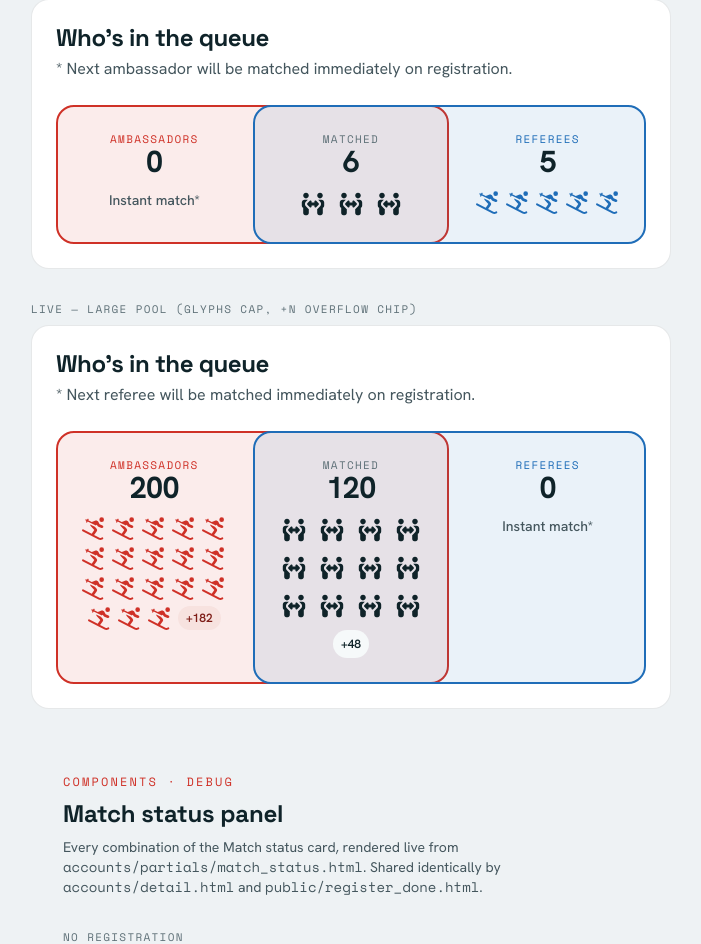
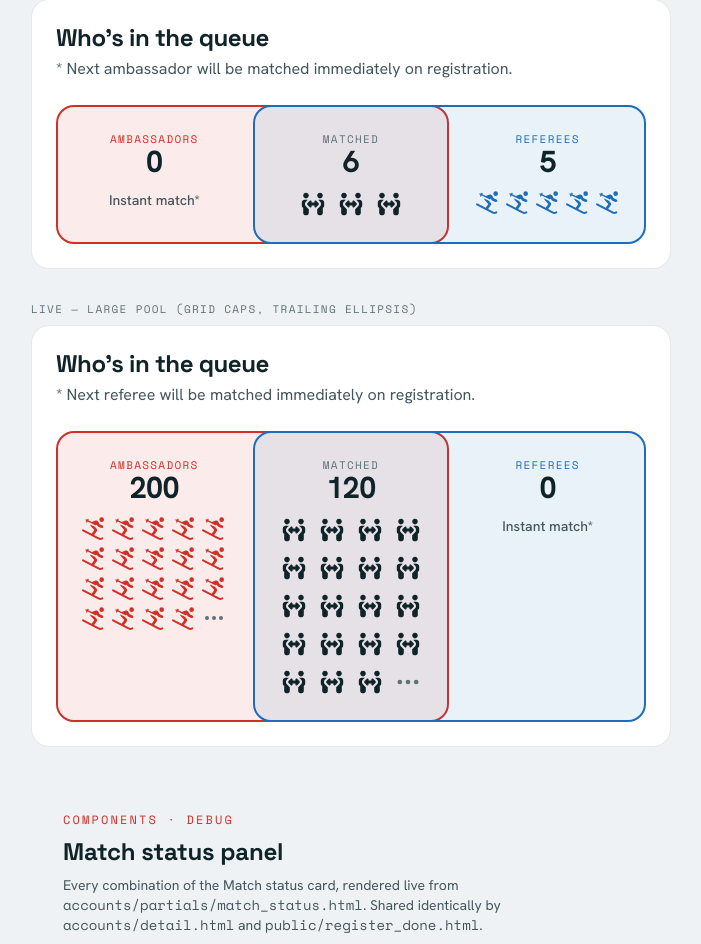
Before and after one commit to hugorodgerbrown/ambassadeurs, a Django app: page /debug/components/ in a window 1280 px wide. Shown: the part 912-1856 px from the top of the page, without its empty margins (289-990 px from the left). Run offline with Django 5.2, Linux system fonts and the light colour scheme; data that the repository does not hold is empty; style sheets or scripts are compiled from the project's sources; parts of the project's set-up code (start-up, migrations or seed data) failed here and were passed over.

Commit message:
VERB-145: replace the "+N" chip with a trailing ellipsis glyph
The number chip drew the eye and invited pointless drawn-vs-total arithmetic.
Instead each column fills a fixed 20-slot grid (5-across, pinned via max-width so
it's the same grid at every width): up to 20 items draw 1:1, and at 21+ the 20th
slot becomes a muted ellipsis glyph ("and more"). The header stays the only
number, so there is nothing to reconcile.

- selectors: _capped returns (glyphs, truncated: bool) — (cap-1) glyphs + an
  ellipsis flag when over; caps raised to 20/20. QueueColumn/QueueMatches carry
  `truncated` in place of `overflow`.
- template: ellipsis SVG (three dots, muted) in the final slot; grid pinned to
  5-across with max-w so it's a stable 4-row (waiting) grid.

Co-Authored-By: Claude Opus 4.8 <noreply@anthropic.com>

```diff
--- a/debug/views.py
+++ b/debug/views.py
@@ -602,7 +602,7 @@ def components(request: HttpRequest) -> HttpResponse:
             matches=3,
         ),
         _queue_scenario(
-            "Live — large pool (glyphs cap, +N overflow chip)",
+            "Live — large pool (grid caps, trailing ellipsis)",
             is_open=True,
             ambassadors=200,
             referees=0,
--- a/templates/includes/_queue_snapshot.html
+++ b/templates/includes/_queue_snapshot.html
@@ -12,12 +12,13 @@ Include contract (single param):
   queue — a matching.selectors.QueueSnapshotContext:
             {ambassadors, matches, referees, is_open, opens_at,
              days_until_open, instant_match_role}
-          QueueColumn  = {count, glyphs, overflow}
-          QueueMatches = {count, people, glyphs, overflow}
-          `glyphs` is a list to iterate (one icon each); `overflow` is the count
-          not drawn, rendered as a trailing "+N" chip so glyphs + chip
-          reconcile to `count`. `instant_match_role` drives the subheader and
-          the empty-side "Instant match*" label.
+          QueueColumn  = {count, glyphs, truncated}
+          QueueMatches = {count, people, glyphs, truncated}
+          `glyphs` is a list to iterate (one icon each); `truncated` is True when
+          the pool overran the fixed grid, drawing a trailing ellipsis glyph in
+          the last slot (the header carries the exact count).
+          `instant_match_role` drives the subheader and the empty-side
+          "Instant match*" label.
 
 The "id" is kept on the outer card so a future hx-get can target it for
 polling — no polling in this ticket.
@@ -58,7 +59,11 @@ polling — no polling in this ticket.
                     {% plural %}
                         {{ c }} ambassadors waiting
                     {% endblocktranslate %}
-                    <div class="flex flex-wrap justify-center gap-1.5" role="img" aria-label="{{ amb_label }}">
+                    <div
+                        class="mx-auto flex max-w-36 flex-wrap justify-center gap-1.5"
+                        role="img"
+                        aria-label="{{ amb_label }}"
+                    >
                         {% for _ in queue.ambassadors.glyphs %}
                             {% comment %}Waiting person (Font Awesome, CC BY 4.0).{% endcomment %}
                             <svg
@@ -70,12 +75,13 @@ polling — no polling in this ticket.
                                 <path d="M416 56a56 56 0 1 1 112 0 56 56 0 1 1 -112 0zM2.7 300.9c6.1-11.8 20.6-16.3 32.4-10.2l197.8 102.7 62.3-87.2-82-92.2c-11-12.4-16.2-27.5-16.2-42.4l111.6 53.4 42.9 48.2c14.9 16.7 16.2 41.6 3.2 59.8l-64.4 90.2 128.3 66.6c13.6 7.1 29.8 7.2 43.6 .3l15.2-7.6c11.9-5.9 26.3-1.1 32.2 10.7s1.1 26.3-10.7 32.2l-15.2 7.6c-27.5 13.7-59.9 13.5-87.2-.7L12.9 333.3C1.2 327.2-3.4 312.7 2.7 300.9zM103 49.6l18 8.7 8.7-17.4c4-7.9 13.6-11.1 21.5-7.2s11.1 13.6 7.2 21.5l-8.5 17 84.8 41 .4-.2 76.1-33.8c31.3-13.9 67.9-.7 83.2 29.9l28.9 57.8 68.7 27.5c16.4 6.6 24.4 25.2 17.8 41.6s-25.2 24.4-41.6 17.8L393.8 224c-10.9-4.4-19.8-12.6-25.1-23.1l-11.5-23.1c-16.4 9.4-25.9 14.8-28.5 16.3l-7.6-3.7-185.6-89.6-9.2 18.3c-4 7.9-13.6 11.1-21.5 7.2s-11.1-13.6-7.2-21.5l9-17.9-17.6-8.5C81.1 74.6 77.8 65 81.6 57S95 45.7 103 49.6z" />
                             </svg>
                         {% endfor %}
-                        {% if queue.ambassadors.overflow %}
-                            <span
-                                class="inline-flex h-6 items-center rounded-pill bg-accent-tint px-2 text-xs font-semibold text-accent-ink"
-                            >
-                                +{{ queue.ambassadors.overflow }}
-                            </span>
+                        {% if queue.ambassadors.truncated %}
+                            {% comment %}Grid full — more beyond it (the header holds the exact count).{% endcomment %}
+                            <svg class="h-6 w-6 text-meta" viewBox="0 0 24 24" fill="currentColor" aria-hidden="true">
+                                <circle cx="5" cy="12" r="2" />
+                                <circle cx="12" cy="12" r="2" />
+                                <circle cx="19" cy="12" r="2" />
+                            </svg>
                         {% endif %}
                     </div>
                 {% elif queue.instant_match_role == "ambassador" %}
@@ -122,19 +128,24 @@ polling — no polling in this ticket.
                     {% plural %}
                         {{ n }} people matched
                     {% endblocktranslate %}
-                    <div class="flex flex-wrap justify-center gap-2.5" role="img" aria-label="{{ match_label }}">
+                    <div
+                        class="mx-auto flex max-w-36 flex-wrap justify-center gap-2.5"
+                        role="img"
+                        aria-label="{{ match_label }}"
+                    >
                         {% for _ in queue.matches.glyphs %}
                             {% comment %}Matched pair — two people with swap arrows (Font Awesome, CC BY 4.0).{% endcomment %}
                             <svg class="h-7 w-7 text-ink" viewBox="0 0 640 640" fill="currentColor" aria-hidden="true">
                                 <path d="M96 128C96 92.7 124.7 64 160 64C195.3 64 224 92.7 224 128C224 163.3 195.3 192 160 192C124.7 192 96 163.3 96 128zM64 288C64 252.7 92.7 224 128 224L192 224C195.2 224 198.4 224.2 201.5 224.7L157.1 269.1C129 297.2 129 342.8 157.1 370.9L213.1 426.9C216.5 430.3 220.1 433.3 224 435.9L224 528C224 554.5 202.5 576 176 576L144 576C117.5 576 96 554.5 96 528L96 407.4C76.9 396.4 64 375.7 64 352L64 288zM416 128C416 92.7 444.7 64 480 64C515.3 64 544 92.7 544 128C544 163.3 515.3 192 480 192C444.7 192 416 163.3 416 128zM482.9 269.1L438.5 224.7C441.6 224.2 444.8 224 448 224L512 224C547.3 224 576 252.7 576 288L576 352C576 375.7 563.1 396.4 544 407.4L544 528C544 554.5 522.5 576 496 576L464 576C437.5 576 416 554.5 416 528L416 435.9C419.9 433.3 423.5 430.3 426.9 426.9L482.9 370.9C511 342.8 511 297.2 482.9 269.1zM366.8 241.8C375.8 238.1 386.1 240.1 393 247L449 303C458.4 312.4 458.4 327.6 449 336.9L393 392.9C386.1 399.8 375.8 401.8 366.8 398.1C357.8 394.4 352 385.7 352 376L352 352L288 352L288 376C288 385.7 282.2 394.5 273.2 398.2C264.2 401.9 253.9 399.9 247 393L191 337C181.6 327.6 181.6 312.4 191 303.1L247 247.1C253.9 240.2 264.2 238.2 273.2 241.9C282.2 245.6 288 254.3 288 264L288 288L352 288L352 264C352 254.3 357.8 245.5 366.8 241.8z" />
                             </svg>
                         {% endfor %}
-                        {% if queue.matches.overflow %}
-                            <span
-                                class="inline-flex h-7 items-center rounded-pill bg-surface-2 px-2 text-xs font-semibold text-ink"
-                            >
-                                +{{ queue.matches.overflow }}
-                            </span>
+                        {% if queue.matches.truncated %}
+                            {% comment %}Grid full — more beyond it (the header holds the exact count).{% endcomment %}
+                            <svg class="h-7 w-7 text-meta" viewBox="0 0 24 24" fill="currentColor" aria-hidden="true">
+                                <circle cx="5" cy="12" r="2" />
+                                <circle cx="12" cy="12" r="2" />
+                                <circle cx="19" cy="12" r="2" />
+                            </svg>
                         {% endif %}
                     </div>
                 {% else %}
@@ -179,7 +190,11 @@ polling — no polling in this ticket.
                     {% plural %}
                         {{ c }} referees waiting
                     {% endblocktranslate %}
-                    <div class="flex flex-wrap justify-center gap-1.5" role="img" aria-label="{{ ref_label }}">
+                    <div
+                        class="mx-auto flex max-w-36 flex-wrap justify-center gap-1.5"
+                        role="img"
+                        aria-label="{{ ref_label }}"
+                    >
                         {% for _ in queue.referees.glyphs %}
                             {% comment %}Waiting person (Font Awesome, CC BY 4.0).{% endcomment %}
                             <svg
@@ -191,12 +206,13 @@ polling — no polling in this ticket.
                                 <path d="M416 56a56 56 0 1 1 112 0 56 56 0 1 1 -112 0zM2.7 300.9c6.1-11.8 20.6-16.3 32.4-10.2l197.8 102.7 62.3-87.2-82-92.2c-11-12.4-16.2-27.5-16.2-42.4l111.6 53.4 42.9 48.2c14.9 16.7 16.2 41.6 3.2 59.8l-64.4 90.2 128.3 66.6c13.6 7.1 29.8 7.2 43.6 .3l15.2-7.6c11.9-5.9 26.3-1.1 32.2 10.7s1.1 26.3-10.7 32.2l-15.2 7.6c-27.5 13.7-59.9 13.5-87.2-.7L12.9 333.3C1.2 327.2-3.4 312.7 2.7 300.9zM103 49.6l18 8.7 8.7-17.4c4-7.9 13.6-11.1 21.5-7.2s11.1 13.6 7.2 21.5l-8.5 17 84.8 41 .4-.2 76.1-33.8c31.3-13.9 67.9-.7 83.2 29.9l28.9 57.8 68.7 27.5c16.4 6.6 24.4 25.2 17.8 41.6s-25.2 24.4-41.6 17.8L393.8 224c-10.9-4.4-19.8-12.6-25.1-23.1l-11.5-23.1c-16.4 9.4-25.9 14.8-28.5 16.3l-7.6-3.7-185.6-89.6-9.2 18.3c-4 7.9-13.6 11.1-21.5 7.2s-11.1-13.6-7.2-21.5l9-17.9-17.6-8.5C81.1 74.6 77.8 65 81.6 57S95 45.7 103 49.6z" />
                             </svg>
                         {% endfor %}
-                        {% if queue.referees.overflow %}
-                            <span
-                                class="inline-flex h-6 items-center rounded-pill bg-secondary-tint px-2 text-xs font-semibold text-secondary-ink"
-                            >
-                                +{{ queue.referees.overflow }}
-                            </span>
+                        {% if queue.referees.truncated %}
+                            {% comment %}Grid full — more beyond it (the header holds the exact count).{% endcomment %}
+                            <svg class="h-6 w-6 text-meta" viewBox="0 0 24 24" fill="currentColor" aria-hidden="true">
+                                <circle cx="5" cy="12" r="2" />
+                                <circle cx="12" cy="12" r="2" />
+                                <circle cx="19" cy="12" r="2" />
+                            </svg>
                         {% endif %}
                     </div>
                 {% elif queue.instant_match_role == "referee" %}
```
Also changed, not shown: matching/selectors.py (+28 -32 lines), tests/matching/test_selectors.py (+24 -27 lines), tests/public/test_views.py (+3 -3 lines).
